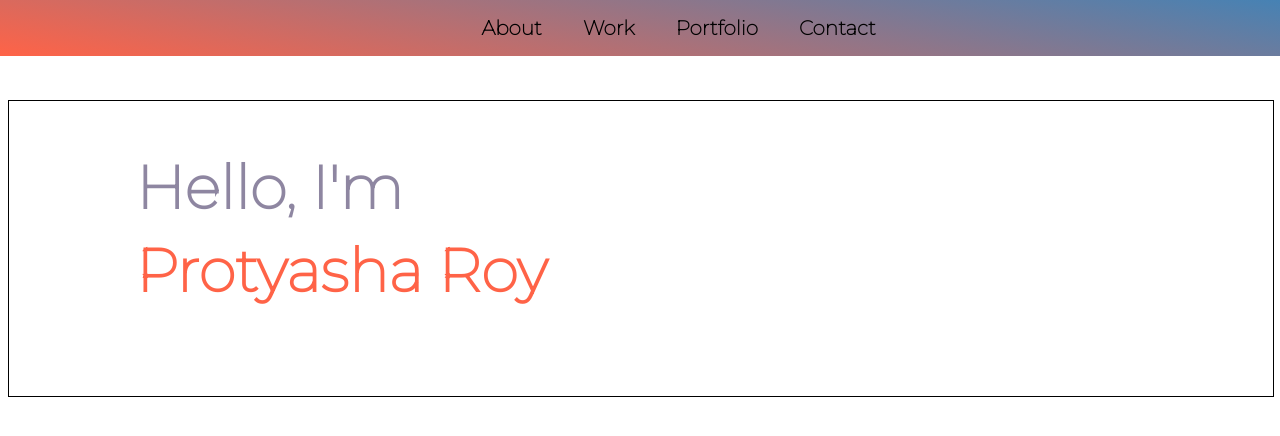
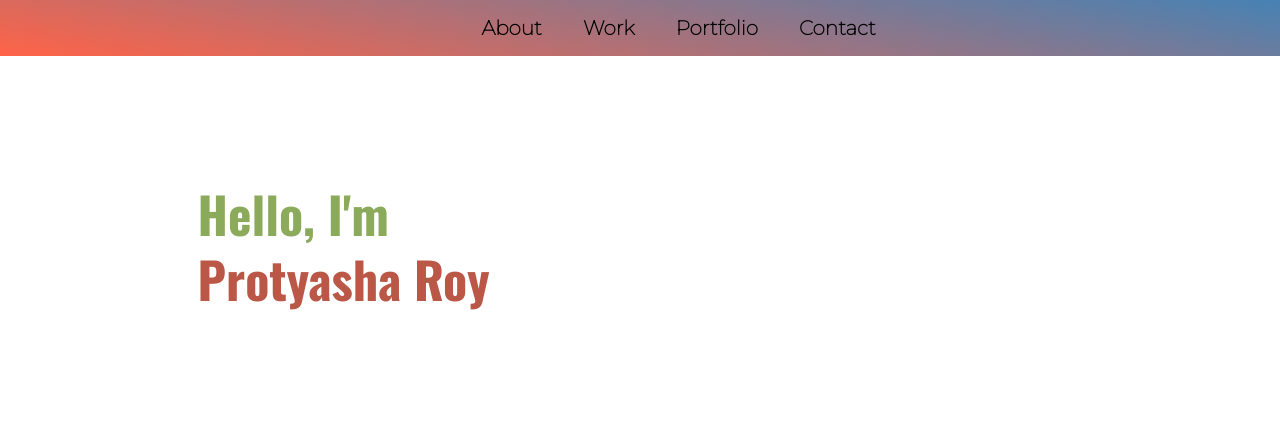
Before and after one commit to protyasha201/my-profile, a plain HTML site: page index.html in a window 1280 px wide. Drawn offline with nearby package versions, Linux system fonts and the light colour scheme.

Commit message:
added more css

```diff
--- a/index.html
+++ b/index.html
@@ -8,6 +8,8 @@
     <link rel="stylesheet" href="style.css">
     <link rel="preconnect" href="https://fonts.gstatic.com">
     <link href="https://fonts.googleapis.com/css2?family=Montserrat:wght@100&display=swap" rel="stylesheet">
+    <link rel="preconnect" href="https://fonts.gstatic.com">
+    <link href="https://fonts.googleapis.com/css2?family=Oswald:wght@700&display=swap" rel="stylesheet">
 </head>
 
 <body>
@@ -23,10 +25,13 @@
     </header>
     <main>
         <section class="container">
-            <div>
+            <div class="subcontainer">
                 <h1><span class="green-text">Hello, I'm</span></h1>
                 <h1><span class="orange-text">Protyasha Roy</span></h1>
             </div>
+            <!-- <div class="subcontainer">
+                <img src="personal-website-main/images/corey-tylor.jpg" alt="corey-tylor">
+            </div> -->
         </section>
     </main>
 </body>
--- a/style.css
+++ b/style.css
@@ -29,23 +29,30 @@ body{
 }
 
 .container{
-    border: 1px solid black;
+    display: inline-block;
     width: 100%;
-    margin-top: 100px;
+    /* border: black solid 1px; */
+    margin-top: 10%;
 }
 
-.container h1{
-    padding-left: 10%;
-    font-size: 60px;
+.subcontainer{
+    /* border: 1px solid black; */
+    display: inline-block;
+    margin-left: 15%;
+}
+
+.subcontainer h1{
+    font-family: 'Oswald', sans-serif;
+    font-size: 50px;
+    font-weight: bolder;
 }
 
 .green-text{
-    color: rgba(30, 14, 68,.5);
+    color: rgba(91, 134, 21,.7);
 }
 
 .orange-text{
     position: relative;
-    bottom: 40px;
-
-    color: tomato;
+    bottom: 50px;
+    color: rgb(187, 87, 70);
 }
```
